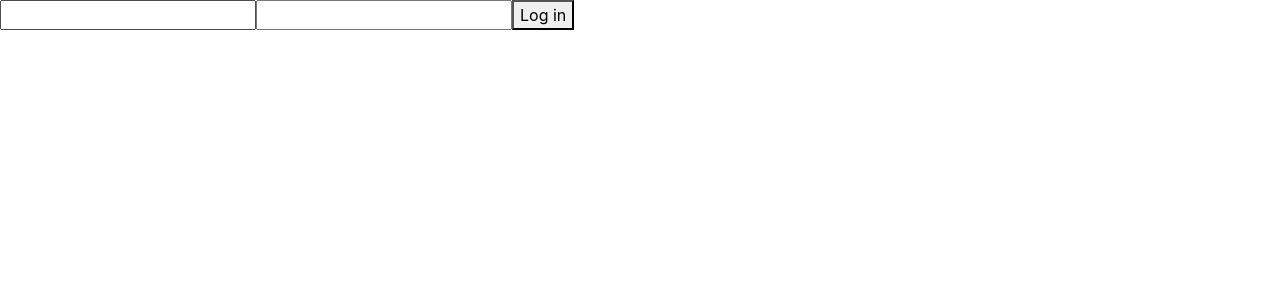
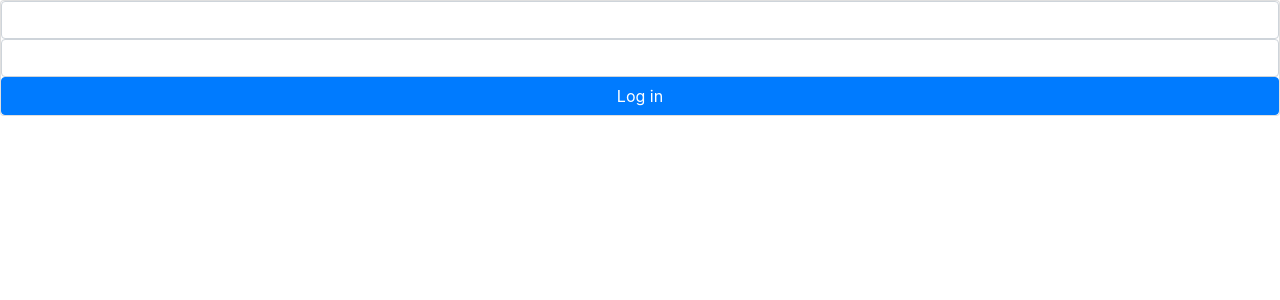
Before and after one commit to AhrorbekAka/EduCenterClient, a Next.js app: page / in a window 1280 px wide. Shown: the top 300 px of the page. Built offline with nearby package versions, Linux system fonts and the light colour scheme.

Commit message:
new design login

```diff
--- a/pages/index.js
+++ b/pages/index.js
@@ -18,8 +18,8 @@ export default function Home() {
     const router = useRouter();
 
     const login = async () => {
-        const {data} = await axios.post(DOMAIN+'/api/auth/login', payload)
-        if(data.statusCodeValue===200){
+        const {data} = await axios.post(DOMAIN + '/api/auth/login', payload)
+        if (data.statusCodeValue === 200) {
             await localStorage.setItem("EducationCenterToken", data.body.accessToken);
             await router.push("/groups")
         }
@@ -27,10 +27,15 @@ export default function Home() {
 
     return (
         <>
-        {/*<Layout home>*/}
-            <input onChange={(event)=>changeHandler(event)} value={payload.phoneNumber} type="text" name="phoneNumber"/>
-            <input onChange={(event)=>changeHandler(event)} value={payload.password} type="password" name="password"/>
-            <button onClick={login}>Log in</button>
+            {/*<Layout home>*/}
+            <div className='card'>
+                <input className='form-control' onChange={(event) => changeHandler(event)} value={payload.phoneNumber} type="text"
+                       name="phoneNumber"/>
+                <input className='form-control' onChange={(event) => changeHandler(event)} value={payload.password} type="password"
+                       name="password"/>
+
+                <button onClick={login} className='btn btn-primary'>Log in</button>
+            </div>
         </>
     )
 }
```
